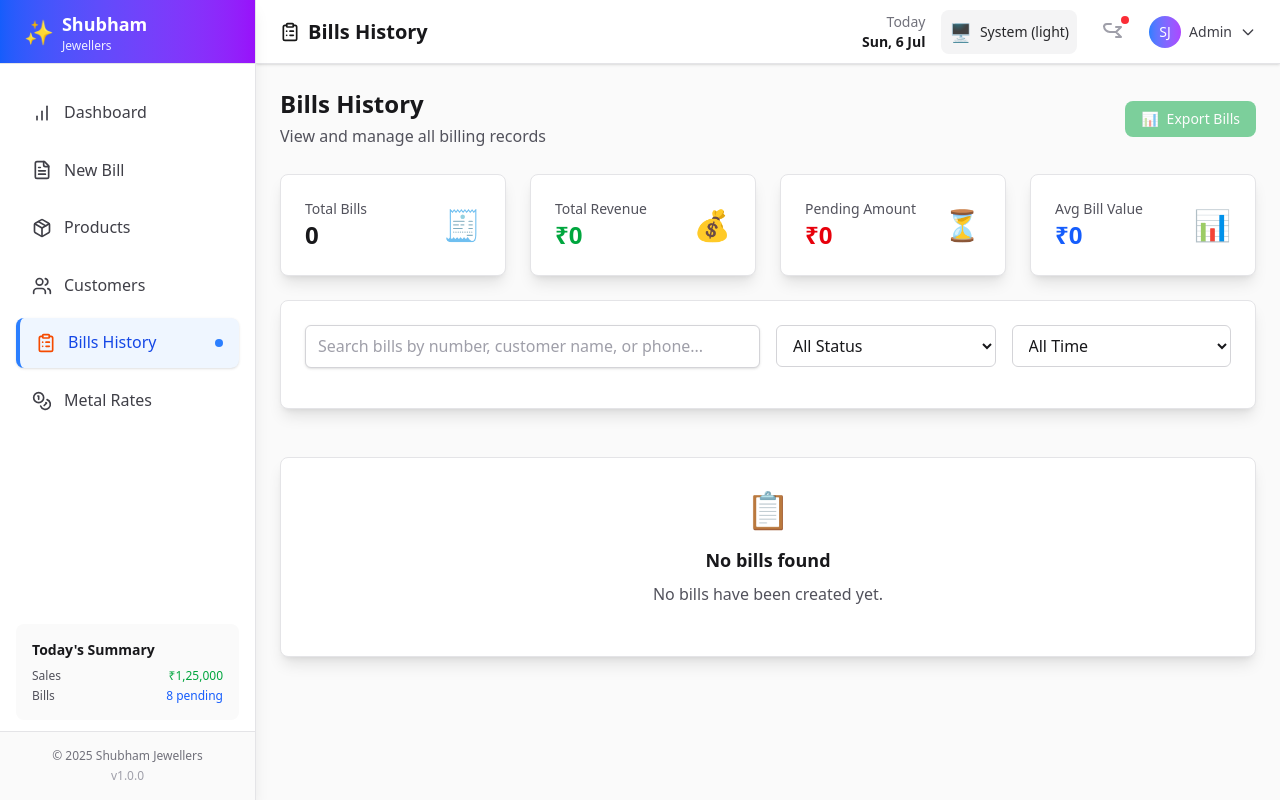
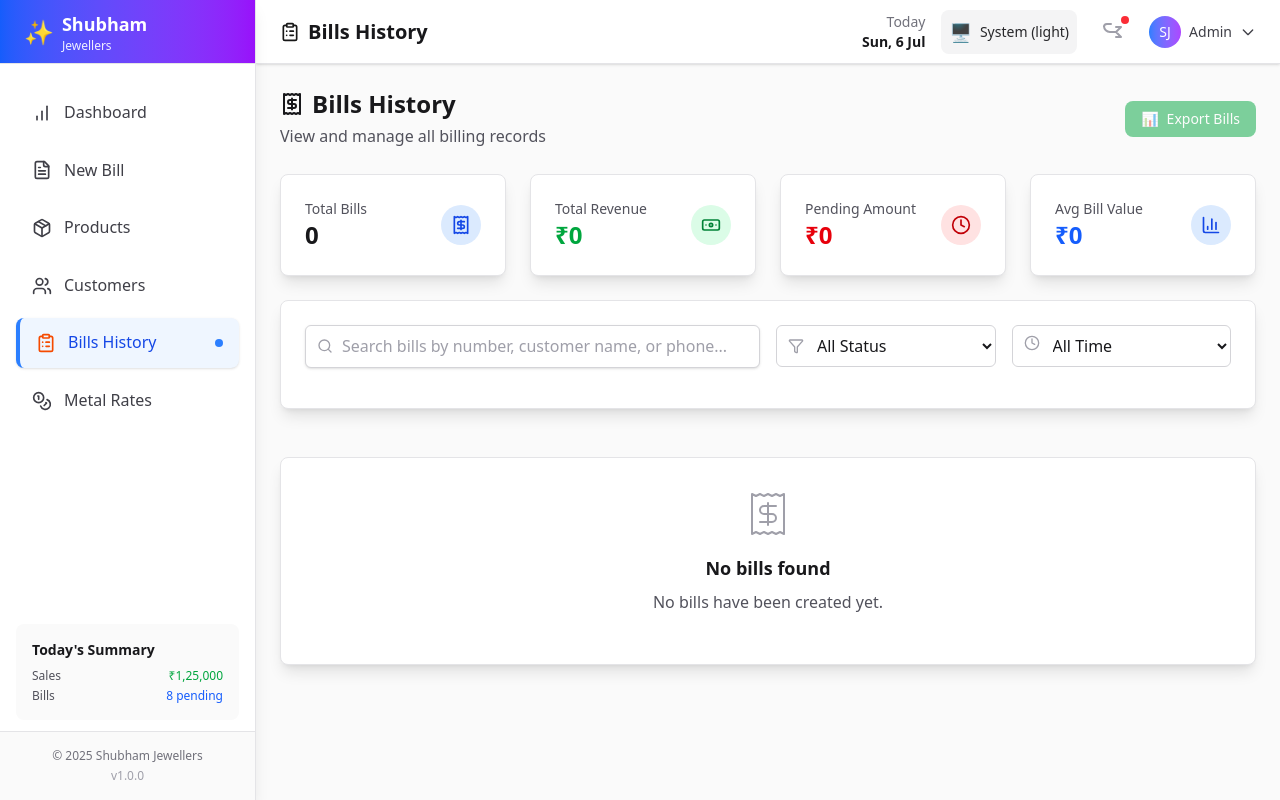
Before and after one commit to kanishk1122/Shubham_jewellers, a Next.js app: page /bills in a window 1280 px wide. Built offline with nearby package versions, Linux system fonts and the light colour scheme.

Commit message:
feat: integrate Lucide React icons in EnhancedBillsHistory and EnhancedMetalRatesManager components

```diff
--- a/src/components/EnhancedBillsHistory.tsx
+++ b/src/components/EnhancedBillsHistory.tsx
@@ -3,6 +3,17 @@
 import React, { useState, useEffect } from "react";
 import { Card, Input, Button } from "@/components/ui/enhanced";
 import ExcelActions from "@/components/ExcelActions";
+import {
+  Receipt,
+  Banknote,
+  Clock,
+  BarChart3,
+  Eye,
+  Printer,
+  X,
+  Search,
+  Filter,
+} from "lucide-react";
 
 interface BillItem {
   id: string;
@@ -233,7 +244,8 @@ export const EnhancedBillsHistory: React.FC = () => {
       {/* Header */}
       <div className="flex flex-col sm:flex-row justify-between items-start sm:items-center gap-4">
         <div>
-          <h1 className="text-2xl font-bold text-zinc-900 dark:text-white">
+          <h1 className="text-2xl font-bold text-zinc-900 dark:text-white flex items-center gap-2">
+            <Receipt className="h-6 w-6" />
             Bills History
           </h1>
           <p className="text-zinc-600 dark:text-zinc-400 mt-1">
@@ -261,7 +273,9 @@ export const EnhancedBillsHistory: React.FC = () => {
                 {filteredBills.length}
               </p>
             </div>
-            <div className="text-3xl">🧾</div>
+            <div className="h-10 w-10 bg-blue-100 dark:bg-blue-900/30 rounded-full flex items-center justify-center">
+              <Receipt className="h-5 w-5 text-blue-700 dark:text-blue-300" />
+            </div>
           </div>
         </Card>
         <Card className="p-6">
@@ -274,7 +288,9 @@ export const EnhancedBillsHistory: React.FC = () => {
                 ₹{totalRevenue.toLocaleString()}
               </p>
             </div>
-            <div className="text-3xl">💰</div>
+            <div className="h-10 w-10 bg-green-100 dark:bg-green-900/30 rounded-full flex items-center justify-center">
+              <Banknote className="h-5 w-5 text-green-700 dark:text-green-300" />
+            </div>
           </div>
         </Card>
         <Card className="p-6">
@@ -287,7 +303,9 @@ export const EnhancedBillsHistory: React.FC = () => {
                 ₹{pendingAmount.toLocaleString()}
               </p>
             </div>
-            <div className="text-3xl">⏳</div>
+            <div className="h-10 w-10 bg-red-100 dark:bg-red-900/30 rounded-full flex items-center justify-center">
+              <Clock className="h-5 w-5 text-red-700 dark:text-red-300" />
+            </div>
           </div>
         </Card>
         <Card className="p-6">
@@ -300,7 +318,9 @@ export const EnhancedBillsHistory: React.FC = () => {
                 ₹{avgBillValue.toLocaleString()}
               </p>
             </div>
-            <div className="text-3xl">📊</div>
+            <div className="h-10 w-10 bg-blue-100 dark:bg-blue-900/30 rounded-full flex items-center justify-center">
+              <BarChart3 className="h-5 w-5 text-blue-700 dark:text-blue-300" />
+            </div>
           </div>
         </Card>
       </div>
@@ -309,30 +329,36 @@ export const EnhancedBillsHistory: React.FC = () => {
       <Card className="p-4">
         <div className="grid grid-cols-1 md:grid-cols-4 gap-4">
           <div className="md:col-span-2">
+            <div className="relative">
               <Input
                 placeholder="Search bills by number, customer name, or phone..."
                 value={searchTerm}
                 onChange={(e) => setSearchTerm(e.target.value)}
-              className="w-full"
+                className="w-full pl-9"
               />
+              <Search className="absolute left-3 top-1/2 transform -translate-y-1/2 h-4 w-4 text-zinc-400" />
+            </div>
           </div>
           <div>
+            <div className="relative">
               <select
                 value={filterStatus}
                 onChange={(e) => setFilterStatus(e.target.value)}
-              className="w-full px-3 py-2 border border-zinc-300 dark:border-zinc-600 rounded-md bg-white dark:bg-zinc-800 text-zinc-900 dark:text-white"
+                className="w-full px-3 py-2 pl-9 border border-zinc-300 dark:border-zinc-600 rounded-md bg-white dark:bg-zinc-800 text-zinc-900 dark:text-white"
               >
                 <option value="all">All Status</option>
                 <option value="paid">Paid</option>
                 <option value="pending">Pending</option>
                 <option value="partial">Partial</option>
               </select>
+              <Filter className="absolute left-3 top-1/2 transform -translate-y-1/2 h-4 w-4 text-zinc-400" />
+            </div>
           </div>
           <div>
             <select
               value={filterDateRange}
               onChange={(e) => setFilterDateRange(e.target.value)}
-              className="w-full px-3 py-2 border border-zinc-300 dark:border-zinc-600 rounded-md bg-white dark:bg-zinc-800 text-zinc-900 dark:text-white"
+              className="w-full px-3 py-2 pl-9 border border-zinc-300 dark:border-zinc-600 rounded-md bg-white dark:bg-zinc-800 text-zinc-900 dark:text-white"
             >
               <option value="all">All Time</option>
               <option value="today">Today</option>
@@ -340,6 +366,7 @@ export const EnhancedBillsHistory: React.FC = () => {
               <option value="month">This Month</option>
               <option value="quarter">This Quarter</option>
             </select>
+            <Clock className="absolute transform -translate-y-8 ml-3 h-4 w-4 text-zinc-400" />
           </div>
         </div>
       </Card>
@@ -437,14 +464,14 @@ export const EnhancedBillsHistory: React.FC = () => {
                   className="text-blue-600 dark:text-blue-400 hover:text-blue-800 dark:hover:text-blue-300 p-2"
                   title="View Details"
                 >
-                  👁️
+                  <Eye className="h-5 w-5" />
                 </button>
                 <button
                   onClick={() => printBill(bill)}
                   className="text-green-600 dark:text-green-400 hover:text-green-800 dark:hover:text-green-300 p-2"
                   title="Print Bill"
                 >
-                  🖨️
+                  <Printer className="h-5 w-5" />
                 </button>
               </div>
             </div>
@@ -454,7 +481,9 @@ export const EnhancedBillsHistory: React.FC = () => {
 
       {sortedBills.length === 0 && (
         <Card className="p-8 text-center">
-          <div className="text-4xl mb-4">📋</div>
+          <div className="flex justify-center mb-4">
+            <Receipt className="h-12 w-12 text-zinc-400" strokeWidth={1} />
+          </div>
           <h3 className="text-lg font-semibold text-zinc-900 dark:text-white mb-2">
             No bills found
           </h3>
@@ -479,7 +508,7 @@ export const EnhancedBillsHistory: React.FC = () => {
                   onClick={() => setSelectedBill(null)}
                   className="text-zinc-500 hover:text-zinc-700 dark:text-zinc-400 dark:hover:text-zinc-200"
                 >
-                  ✕
+                  <X className="h-5 w-5" />
                 </button>
               </div>
 
@@ -634,8 +663,12 @@ export const EnhancedBillsHistory: React.FC = () => {
               </div>
 
               <div className="mt-6 flex gap-2">
-                <Button onClick={() => printBill(selectedBill)}>
-                  🖨️ Print Bill
+                <Button
+                  onClick={() => printBill(selectedBill)}
+                  className="flex items-center gap-2"
+                >
+                  <Printer className="h-4 w-4" />
+                  Print Bill
                 </Button>
                 <Button
                   onClick={() => setSelectedBill(null)}
```
Also changed, not shown: src/components/EnhancedMetalRatesManager.tsx (+40 -15 lines). Lines whose indentation alone changed are shown as unchanged.
